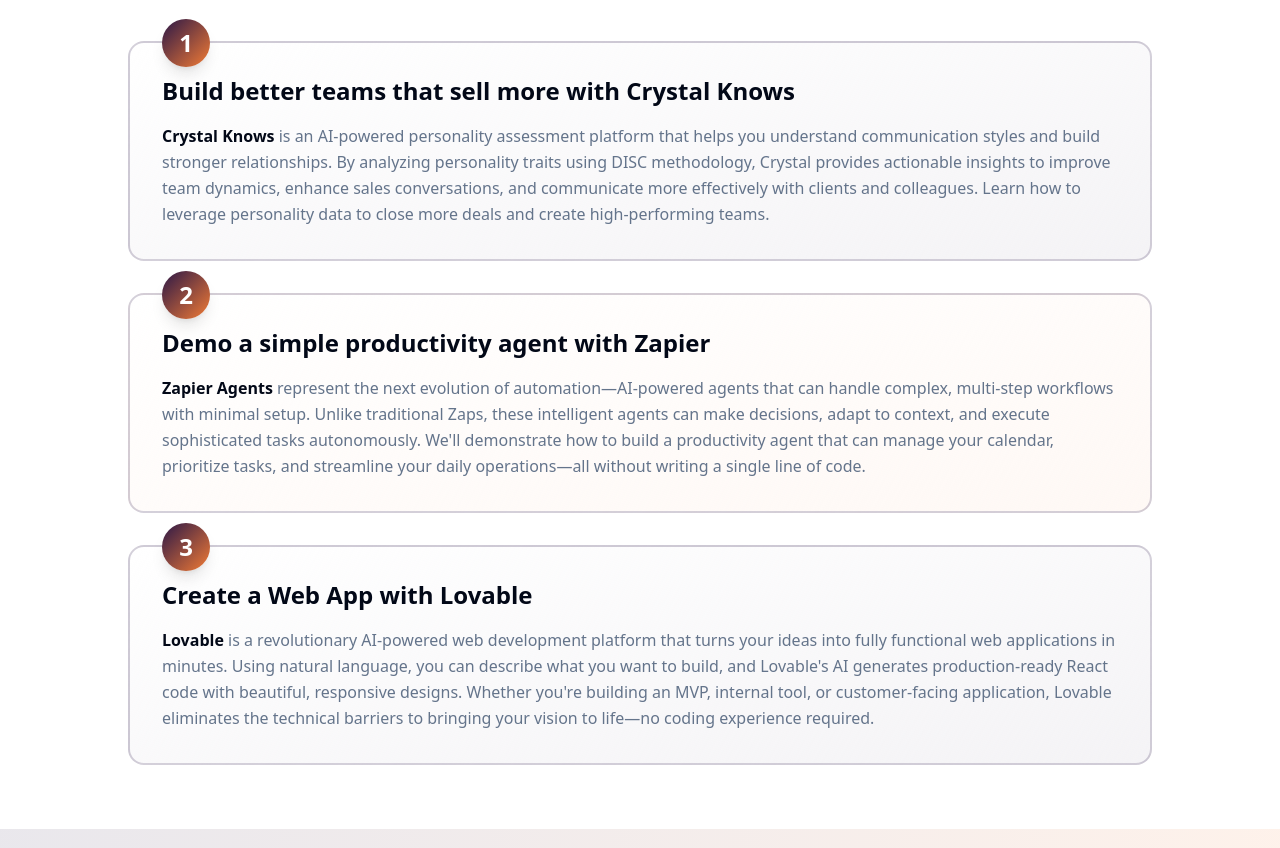
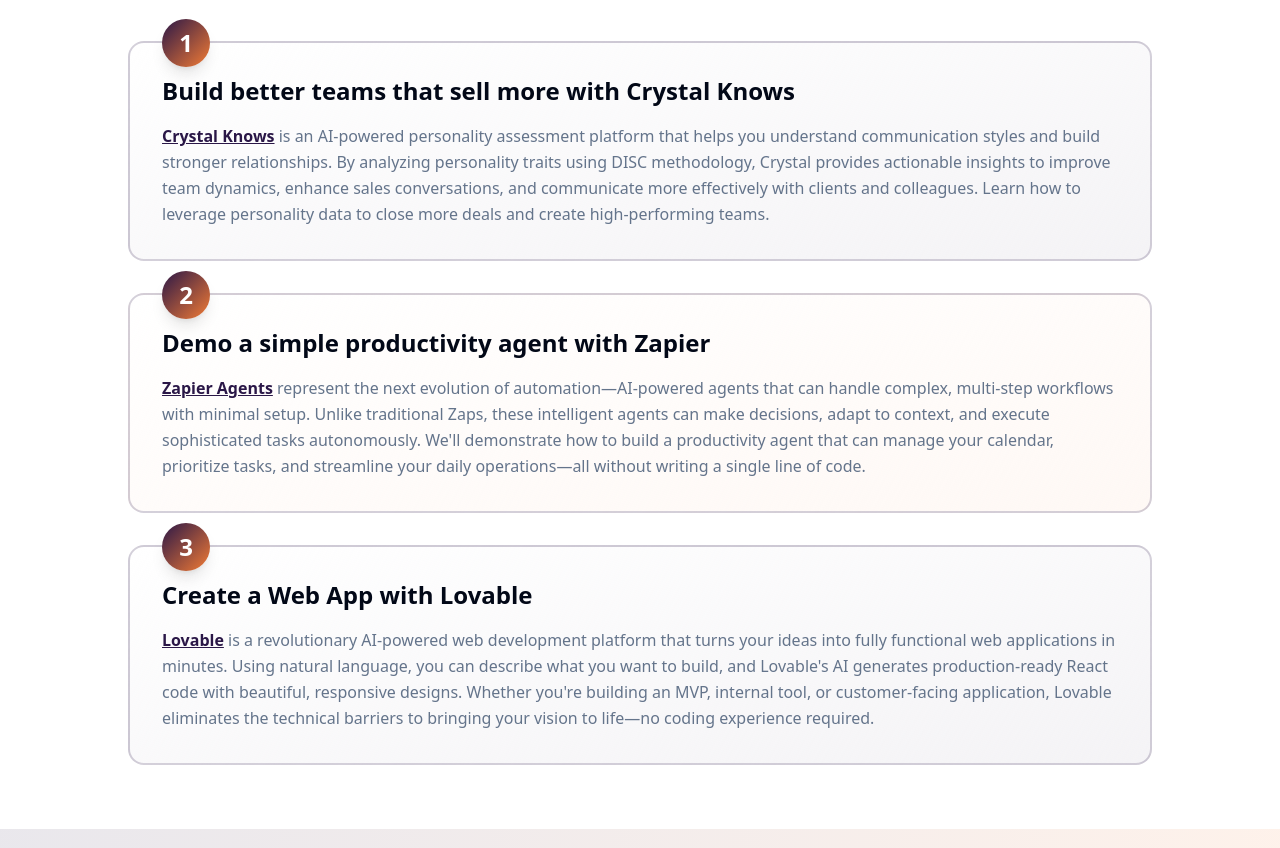
Before and after one commit to KK-purposely/launch-by-lunch-lane, a React (Vite) app: page /ai-power-hour in a window 1280 px wide. Shown: the part 580-1428 px from the top of the page. Built offline with nearby package versions, Linux system fonts and the light colour scheme.

Commit message:
Add links to products

```diff
--- a/src/pages/AIPowerHour.tsx
+++ b/src/pages/AIPowerHour.tsx
@@ -53,7 +53,7 @@ const AIPowerHour = () => {
                   Build better teams that sell more with Crystal Knows
                 </h3>
                 <p className="text-muted-foreground leading-relaxed">
-                  <strong className="text-foreground">Crystal Knows</strong> is an AI-powered personality assessment platform that helps you understand communication styles and build stronger relationships. By analyzing personality traits using DISC methodology, Crystal provides actionable insights to improve team dynamics, enhance sales conversations, and communicate more effectively with clients and colleagues. Learn how to leverage personality data to close more deals and create high-performing teams.
+                  <a href="https://www.crystalknows.com/" target="_blank" rel="noopener noreferrer" className="font-semibold text-launch-purple hover:text-launch-orange transition-colors underline">Crystal Knows</a> is an AI-powered personality assessment platform that helps you understand communication styles and build stronger relationships. By analyzing personality traits using DISC methodology, Crystal provides actionable insights to improve team dynamics, enhance sales conversations, and communicate more effectively with clients and colleagues. Learn how to leverage personality data to close more deals and create high-performing teams.
                 </p>
               </div>
 
@@ -66,7 +66,7 @@ const AIPowerHour = () => {
                   Demo a simple productivity agent with Zapier
                 </h3>
                 <p className="text-muted-foreground leading-relaxed">
-                  <strong className="text-foreground">Zapier Agents</strong> represent the next evolution of automation—AI-powered agents that can handle complex, multi-step workflows with minimal setup. Unlike traditional Zaps, these intelligent agents can make decisions, adapt to context, and execute sophisticated tasks autonomously. We'll demonstrate how to build a productivity agent that can manage your calendar, prioritize tasks, and streamline your daily operations—all without writing a single line of code.
+                  <a href="https://zapier.com/agents" target="_blank" rel="noopener noreferrer" className="font-semibold text-launch-purple hover:text-launch-orange transition-colors underline">Zapier Agents</a> represent the next evolution of automation—AI-powered agents that can handle complex, multi-step workflows with minimal setup. Unlike traditional Zaps, these intelligent agents can make decisions, adapt to context, and execute sophisticated tasks autonomously. We'll demonstrate how to build a productivity agent that can manage your calendar, prioritize tasks, and streamline your daily operations—all without writing a single line of code.
                 </p>
               </div>
 
@@ -79,7 +79,7 @@ const AIPowerHour = () => {
                   Create a Web App with Lovable
                 </h3>
                 <p className="text-muted-foreground leading-relaxed">
-                  <strong className="text-foreground">Lovable</strong> is a revolutionary AI-powered web development platform that turns your ideas into fully functional web applications in minutes. Using natural language, you can describe what you want to build, and Lovable's AI generates production-ready React code with beautiful, responsive designs. Whether you're building an MVP, internal tool, or customer-facing application, Lovable eliminates the technical barriers to bringing your vision to life—no coding experience required.
+                  <a href="https://lovable.dev/" target="_blank" rel="noopener noreferrer" className="font-semibold text-launch-purple hover:text-launch-orange transition-colors underline">Lovable</a> is a revolutionary AI-powered web development platform that turns your ideas into fully functional web applications in minutes. Using natural language, you can describe what you want to build, and Lovable's AI generates production-ready React code with beautiful, responsive designs. Whether you're building an MVP, internal tool, or customer-facing application, Lovable eliminates the technical barriers to bringing your vision to life—no coding experience required.
                 </p>
               </div>
             </div>
```
